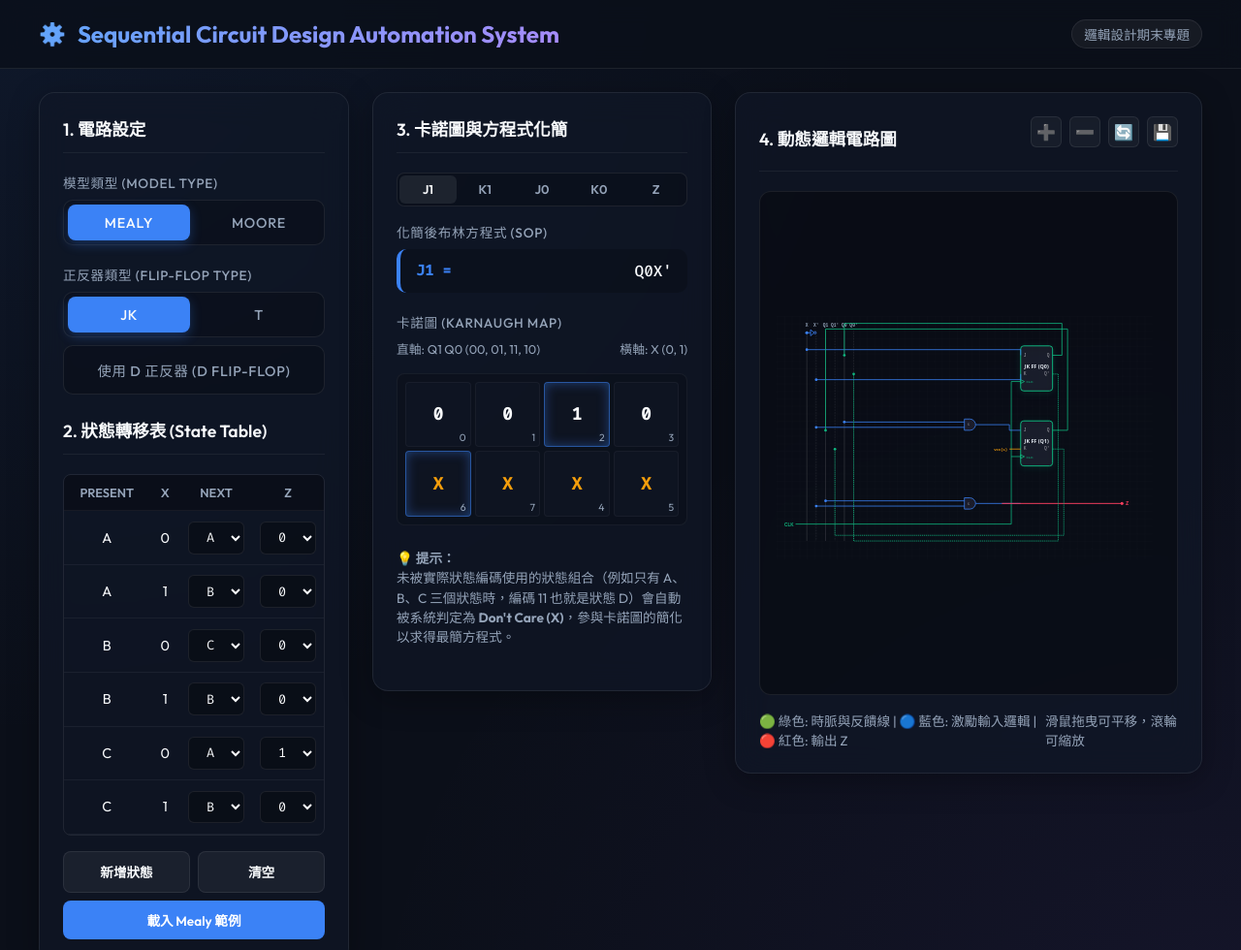
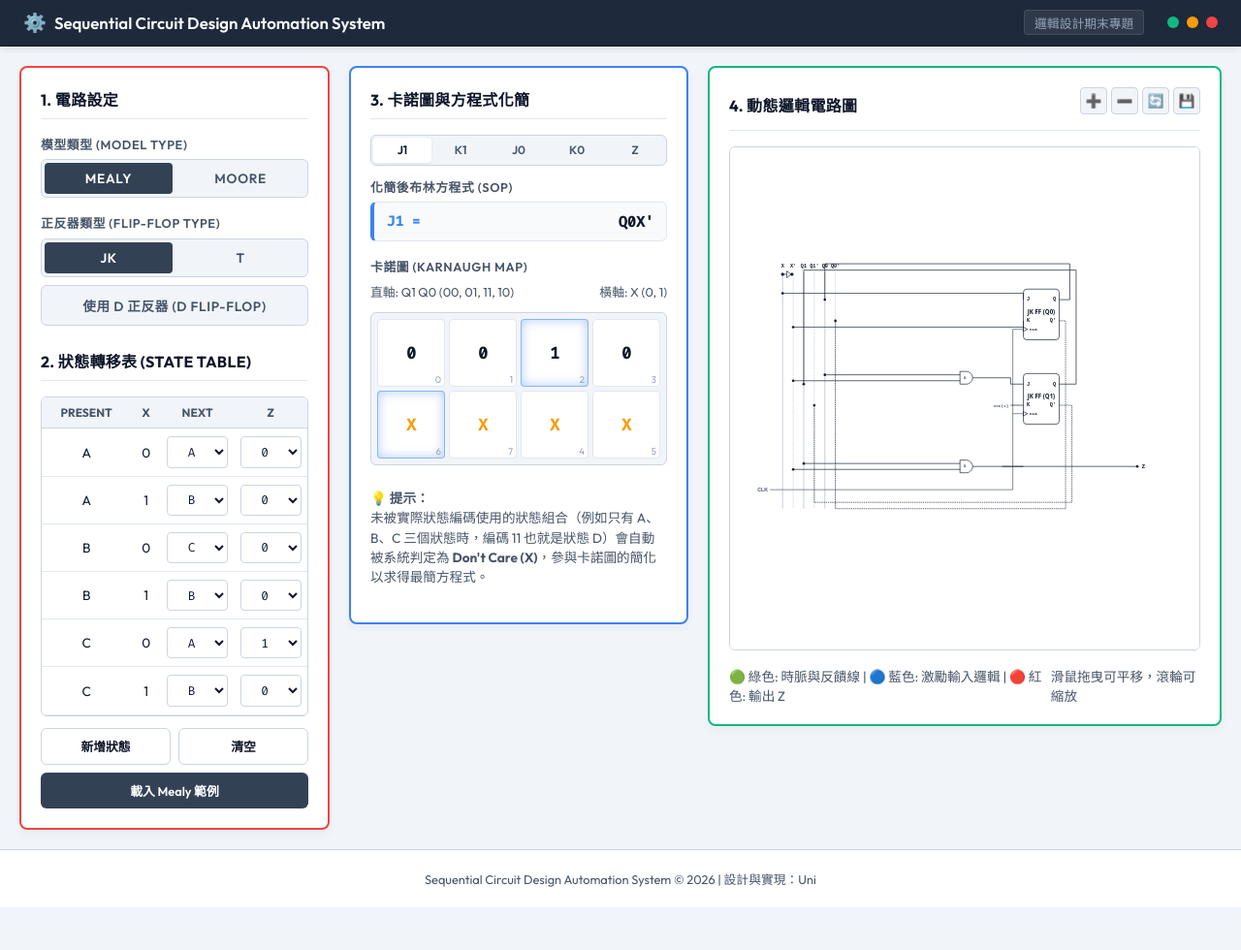
Before and after one commit to uni-cpu586/sequential-logic-designer, a plain HTML site: page index.html in a window 1280 px wide. Shown: the top 980 px of the page at 97% size. After the commit the page ends 936 px from the top, so only its background shows below. Drawn offline with Linux system fonts and the light colour scheme.

Commit message:
Change circuit diagram to black-and-white textbook style and update theme

```diff
--- a/index.html
+++ b/index.html
@@ -9,15 +9,23 @@
 <body>
 
   <header>
-    <div>
+    <div style="display: flex; align-items: center; gap: 0.5rem;">
+      <span style="font-size: 1.2rem;">⚙️</span>
       <h1>Sequential Circuit Design Automation System</h1>
     </div>
-    <div class="subtitle">邏輯設計期末專題</div>
+    <div style="display: flex; align-items: center; gap: 1rem;">
+      <div class="subtitle">邏輯設計期末專題</div>
+      <div class="window-controls">
+        <span class="win-btn min"></span>
+        <span class="win-btn max"></span>
+        <span class="win-btn close"></span>
+      </div>
+    </div>
   </header>
 
   <main>
     <!-- 第一欄：設定與狀態表輸入 -->
-    <section class="panel">
+    <section class="panel panel-red">
       <div class="panel-title">1. 電路設定</div>
 
       <div class="form-group">
@@ -95,7 +103,7 @@
     </section>
 
     <!-- 第二欄：化簡方程式與卡諾圖 -->
-    <section class="panel">
+    <section class="panel panel-blue">
       <div class="panel-title">3. 卡諾圖與方程式化簡</div>
 
       <!-- 方程式分頁切換 -->
@@ -131,7 +139,7 @@
     </section>
 
     <!-- 第三欄：電路圖畫布 -->
-    <section class="panel" style="grid-column: span 1;">
+    <section class="panel panel-green" style="grid-column: span 1;">
       <div class="panel-title">
         <span>4. 動態邏輯電路圖</span>
         <div class="circuit-toolbar">
--- a/style.css
+++ b/style.css
@@ -1,25 +1,25 @@
 /*
- * 序向電路自動化設計系統 - 現代美學樣式表
+ * Sequential Circuit Design Automation System - Light Desktop Window Theme
  */
 
 @import url('https://fonts.googleapis.com/css2?family=Outfit:wght@300;400;500;600;700&family=Fira+Code:wght@400;500&display=swap');
 
 :root {
-  --bg-primary: #0b0f19;
-  --bg-surface: rgba(17, 24, 39, 0.7);
-  --border-color: rgba(255, 255, 255, 0.08);
-  --text-primary: #f8fafc;
-  --text-secondary: #94a3b8;
+  --bg-primary: #f1f5f9; /* 淺灰底色 */
+  --bg-surface: #ffffff; /* 純白卡片 */
+  --border-color: #cbd5e1; /* 邊框線條 */
+  --text-primary: #0f172a; /* 深色文字 */
+  --text-secondary: #475569; /* 次要文字 */
 
   --accent-blue: #3b82f6;
   --accent-purple: #8b5cf6;
   --accent-green: #10b981;
-  --accent-red: #f43f5e;
+  --accent-red: #ef4444;
   --accent-yellow: #f59e0b;
 
-  --shadow-glow: 0 0 20px rgba(59, 130, 246, 0.15);
-  --border-radius: 16px;
-  --transition-speed: 0.25s;
+  --shadow-glow: 0 4px 10px rgba(0, 0, 0, 0.04);
+  --border-radius: 8px;
+  --transition-speed: 0.2s;
 }
 
 * {
@@ -36,56 +36,66 @@ body {
   display: flex;
   flex-direction: column;
   overflow-x: hidden;
-  background-image:
-    radial-gradient(at 0% 0%, rgba(59, 130, 246, 0.08) 0px, transparent 50%),
-    radial-gradient(at 100% 100%, rgba(139, 92, 246, 0.08) 0px, transparent 50%);
 }
 
-/* 頂部導覽列 */
+/* 視窗標題列 (仿照 Windows/Mac 桌面視窗) */
 header {
   display: flex;
   justify-content: space-between;
   align-items: center;
-  padding: 1.25rem 2.5rem;
-  border-bottom: 1px solid var(--border-color);
-  backdrop-filter: blur(12px);
-  background-color: rgba(11, 15, 25, 0.8);
+  padding: 0.65rem 1.5rem;
+  background-color: #1e293b; /* 深色標題列 */
+  color: #ffffff;
+  border-bottom: 1px solid #0f172a;
   position: sticky;
   top: 0;
   z-index: 10;
+  box-shadow: 0 2px 8px rgba(0, 0, 0, 0.1);
 }
 
 header h1 {
-  font-size: 1.5rem;
-  font-weight: 700;
-  background: linear-gradient(135deg, #60a5fa 0%, #a78bfa 100%);
-  -webkit-background-clip: text;
-  -webkit-text-fill-color: transparent;
+  font-size: 1.05rem;
+  font-weight: 600;
+  color: #f8fafc;
   display: flex;
   align-items: center;
-  gap: 0.75rem;
-}
-
-header h1::before {
-  content: '⚙️';
-  font-size: 1.4rem;
 }
 
 .subtitle {
-  font-size: 0.85rem;
-  color: var(--text-secondary);
-  background: rgba(255, 255, 255, 0.05);
-  padding: 0.25rem 0.75rem;
-  border-radius: 9999px;
-  border: 1px solid var(--border-color);
+  font-size: 0.8rem;
+  color: #94a3b8;
+  background: rgba(255, 255, 255, 0.08);
+  padding: 0.15rem 0.6rem;
+  border-radius: 4px;
+  border: 1px solid rgba(255, 255, 255, 0.1);
 }
+
+/* 視窗控制按鈕 */
+.window-controls {
+  display: flex;
+  gap: 8px;
+  align-items: center;
+  margin-left: 0.5rem;
+}
+
+.win-btn {
+  width: 12px;
+  height: 12px;
+  border-radius: 50%;
+  display: inline-block;
+  cursor: pointer;
+}
+
+.win-btn.close { background-color: #ef4444; }
+.win-btn.max { background-color: #f59e0b; }
+.win-btn.min { background-color: #10b981; }
 
 /* 主要佈局 */
 main {
   display: grid;
   grid-template-columns: 320px 350px 1fr;
-  gap: 1.5rem;
-  padding: 1.5rem 2.5rem;
+  gap: 1.25rem;
+  padding: 1.25rem;
   flex: 1;
   max-width: 1800px;
   margin: 0 auto;
@@ -99,43 +109,54 @@ main {
   }
 }
 
-/* 卡片容器 (Glassmorphism) */
+/* 卡片容器 (無毛玻璃，改為俐落的白底彩色外框) */
 .panel {
   background: var(--bg-surface);
-  border: 1px solid var(--border-color);
+  border: 1.5px solid var(--border-color);
   border-radius: var(--border-radius);
-  padding: 1.5rem;
-  backdrop-filter: blur(16px);
-  box-shadow: 0 8px 32px 0 rgba(0, 0, 0, 0.3);
-  transition: border-color var(--transition-speed), box-shadow var(--transition-speed);
+  padding: 1.25rem;
+  box-shadow: var(--shadow-glow);
+  transition: transform var(--transition-speed);
 }
 
-.panel:hover {
-  border-color: rgba(255, 255, 255, 0.12);
+/* 特殊外框色（對應投影幕風格） */
+.panel.panel-red {
+  border: 2px solid var(--accent-red);
+}
+
+.panel.panel-blue {
+  border: 2px solid var(--accent-blue);
+}
+
+.panel.panel-green {
+  border: 2px solid var(--accent-green);
 }
 
 .panel-title {
-  font-size: 1.1rem;
-  font-weight: 600;
-  margin-bottom: 1.25rem;
-  padding-bottom: 0.75rem;
-  border-bottom: 1px solid rgba(255, 255, 255, 0.06);
+  font-size: 1rem;
+  font-weight: 700;
+  margin-bottom: 1rem;
+  padding-bottom: 0.5rem;
+  border-bottom: 1px solid #e2e8f0;
   display: flex;
   align-items: center;
   justify-content: space-between;
+  color: var(--text-primary);
+  text-transform: uppercase;
+  letter-spacing: 0.02em;
 }
 
 /* 控制表單樣式 */
 .form-group {
-  margin-bottom: 1.25rem;
+  margin-bottom: 1rem;
 }
 
 .form-group label {
   display: block;
-  font-size: 0.85rem;
-  font-weight: 500;
+  font-size: 0.8rem;
+  font-weight: 600;
   color: var(--text-secondary);
-  margin-bottom: 0.5rem;
+  margin-bottom: 0.4rem;
   text-transform: uppercase;
   letter-spacing: 0.05em;
 }
@@ -144,22 +165,22 @@ main {
 .radio-group {
   display: grid;
   grid-template-columns: 1fr 1fr;
-  gap: 0.5rem;
-  background: rgba(0, 0, 0, 0.2);
-  padding: 0.25rem;
-  border-radius: 10px;
-  border: 1px solid var(--border-color);
+  gap: 4px;
+  background: #f1f5f9;
+  padding: 3px;
+  border-radius: 6px;
+  border: 1px solid #cbd5e1;
 }
 
 .radio-group label {
   display: flex;
   justify-content: center;
   align-items: center;
-  padding: 0.6rem;
-  border-radius: 8px;
+  padding: 0.45rem;
+  border-radius: 4px;
   cursor: pointer;
-  font-size: 0.9rem;
-  font-weight: 500;
+  font-size: 0.85rem;
+  font-weight: 600;
   color: var(--text-secondary);
   transition: all var(--transition-speed) ease;
   margin-bottom: 0;
@@ -170,58 +191,58 @@ main {
 }
 
 .radio-group input[type="radio"]:checked + span {
-  color: var(--text-primary);
+  color: #ffffff;
 }
 
 .radio-group label:has(input[type="radio"]:checked) {
-  background: var(--accent-blue);
-  color: var(--text-primary);
-  box-shadow: 0 4px 12px rgba(59, 130, 246, 0.3);
+  background: #334155; /* 深灰藍選中底色 */
+  color: #ffffff;
 }
 
 /* 狀態表設計 */
 .state-table-container {
   overflow-x: auto;
-  margin-top: 1rem;
+  margin-top: 0.75rem;
   max-height: 380px;
   overflow-y: auto;
-  border-radius: 8px;
-  border: 1px solid var(--border-color);
+  border-radius: 6px;
+  border: 1px solid #cbd5e1;
 }
 
 table {
   width: 100%;
   border-collapse: collapse;
   text-align: center;
-  font-size: 0.9rem;
+  font-size: 0.85rem;
 }
 
 th, td {
-  padding: 0.65rem 0.5rem;
-  border-bottom: 1px solid rgba(255, 255, 255, 0.05);
+  padding: 0.5rem 0.4rem;
+  border-bottom: 1px solid #e2e8f0;
 }
 
 th {
-  background: rgba(0, 0, 0, 0.3);
-  font-weight: 600;
+  background: #f1f5f9;
+  font-weight: 700;
   color: var(--text-secondary);
-  font-size: 0.8rem;
+  font-size: 0.75rem;
   text-transform: uppercase;
+  border-bottom: 1.5px solid #cbd5e1;
 }
 
 tr:hover td {
-  background: rgba(255, 255, 255, 0.02);
+  background: #f8fafc;
 }
 
 select, input[type="text"] {
-  background: rgba(0, 0, 0, 0.3);
-  border: 1px solid var(--border-color);
+  background: #ffffff;
+  border: 1px solid #cbd5e1;
   color: var(--text-primary);
-  padding: 0.4rem;
-  border-radius: 6px;
+  padding: 0.35rem;
+  border-radius: 4px;
   text-align: center;
   font-family: 'Fira Code', monospace;
-  font-size: 0.85rem;
+  font-size: 0.8rem;
   width: 100%;
   outline: none;
   transition: border-color var(--transition-speed);
@@ -235,47 +256,47 @@ select:focus, input[type="text"]:focus {
 .btn-group {
   display: flex;
   gap: 0.5rem;
-  margin-top: 1rem;
+  margin-top: 0.75rem;
 }
 
 button {
   flex: 1;
-  padding: 0.65rem 1rem;
-  border-radius: 8px;
+  padding: 0.55rem 0.75rem;
+  border-radius: 6px;
   font-weight: 600;
-  font-size: 0.85rem;
+  font-size: 0.8rem;
   cursor: pointer;
   transition: all var(--transition-speed) ease;
-  border: 1px solid var(--border-color);
+  border: 1px solid #cbd5e1;
   font-family: inherit;
 }
 
 .btn-primary {
-  background: var(--accent-blue);
+  background: #334155;
   color: white;
   border: none;
 }
 
 .btn-primary:hover {
-  background: #2563eb;
-  box-shadow: 0 4px 15px rgba(59, 130, 246, 0.4);
+  background: #1e293b;
 }
 
 .btn-secondary {
-  background: rgba(255, 255, 255, 0.05);
+  background: #ffffff;
   color: var(--text-primary);
 }
 
 .btn-secondary:hover {
-  background: rgba(255, 255, 255, 0.1);
+  background: #f1f5f9;
 }
 
 /* 方程式顯示 */
 .equation-card {
-  background: rgba(0, 0, 0, 0.2);
-  border-radius: 10px;
-  padding: 0.75rem 1rem;
-  margin-bottom: 0.75rem;
+  background: #f8fafc;
+  border-radius: 6px;
+  padding: 0.6rem 0.8rem;
+  margin-bottom: 0.5rem;
+  border: 1px solid #e2e8f0;
   border-left: 4px solid var(--accent-blue);
   display: flex;
   justify-content: space-between;
@@ -284,15 +305,16 @@ button {
 
 .eq-label {
   font-family: 'Fira Code', monospace;
-  font-weight: bold;
-  font-size: 0.95rem;
+  font-weight: 700;
+  font-size: 0.9rem;
   color: var(--accent-blue);
 }
 
 .eq-expr {
   font-family: 'Fira Code', monospace;
-  font-size: 1rem;
-  font-weight: 500;
+  font-size: 0.95rem;
+  font-weight: 600;
+  color: var(--text-primary);
 }
 
 /* 卡諾圖樣式 (K-Map Grid) */
@@ -300,16 +322,16 @@ button {
   display: grid;
   grid-template-columns: repeat(4, 1fr);
   gap: 4px;
-  margin: 1rem 0;
-  background: rgba(0,0,0,0.15);
-  padding: 8px;
-  border-radius: 8px;
-  border: 1px solid rgba(255,255,255,0.05);
+  margin: 0.75rem 0;
+  background: #f1f5f9;
+  padding: 6px;
+  border-radius: 6px;
+  border: 1px solid #cbd5e1;
 }
 
 .kmap-cell {
-  background: rgba(17, 24, 39, 0.6);
-  border: 1px solid rgba(255,255,255,0.04);
+  background: #ffffff;
+  border: 1px solid #e2e8f0;
   aspect-ratio: 1;
   display: flex;
   flex-direction: column;
@@ -321,52 +343,54 @@ button {
 
 .kmap-cell-val {
   font-family: 'Fira Code', monospace;
-  font-size: 1.1rem;
-  font-weight: bold;
+  font-size: 1.05rem;
+  font-weight: 700;
+  color: var(--text-primary);
 }
 
 .kmap-cell-idx {
-  font-size: 0.65rem;
-  color: var(--text-secondary);
+  font-size: 0.6rem;
+  color: #94a3b8;
   position: absolute;
-  bottom: 2px;
-  right: 4px;
+  bottom: 1px;
+  right: 3px;
 }
 
 /* 電路圖控制 */
 .circuit-toolbar {
   display: flex;
-  gap: 0.5rem;
+  gap: 4px;
   justify-content: flex-end;
-  margin-bottom: 0.75rem;
+  margin-bottom: 0.5rem;
 }
 
 .btn-tool {
   flex: none;
-  width: 32px;
-  height: 32px;
+  width: 28px;
+  height: 28px;
   padding: 0;
   display: flex;
   align-items: center;
   justify-content: center;
-  border-radius: 6px;
-  background: rgba(255, 255, 255, 0.04);
+  border-radius: 4px;
+  background: #f1f5f9;
   color: var(--text-secondary);
-  font-size: 1rem;
+  border: 1px solid #cbd5e1;
+  font-size: 0.85rem;
 }
 
 .btn-tool:hover {
-  background: rgba(255, 255, 255, 0.1);
+  background: #e2e8f0;
   color: var(--text-primary);
 }
 
-/* SVG 畫布區域 */
+/* SVG 畫布區域 (改為經典白底線稿圖風格) */
 .circuit-canvas-container {
   width: 100%;
   height: 520px;
-  background: rgba(0, 0, 0, 0.35);
-  border-radius: 12px;
-  border: 1px solid var(--border-color);
+  background: #ffffff; /* 純白背景 */
+  border-radius: 6px;
+  border: 1.5px solid #cbd5e1;
   position: relative;
   overflow: hidden;
 }
@@ -375,60 +399,160 @@ svg {
   width: 100%;
   height: 100%;
   cursor: grab;
+  background-color: #ffffff;
 }
 
 svg:active {
   cursor: grabbing;
 }
 
-/* SVG 電路圖微觀互動樣式 */
+/* --- SVG 電路教科書線稿風格強制覆寫 --- */
+
+/* 1. 垂直軌道導線與標籤 */
+.bus-rails line {
+  stroke: #94a3b8 !important; /* 灰黑軌道線 */
+  stroke-width: 1.2px !important;
+}
+
+.bus-rails text {
+  fill: #0f172a !important; /* 純黑軌道文字 */
+  font-weight: 700 !important;
+}
+
+.bus-rails path,
+.bus-rails circle {
+  stroke: #0f172a !important;
+  fill: #ffffff !important;
+  stroke-width: 1.5px !important;
+}
+
+.bus-rails circle {
+  fill: #0f172a !important;
+}
+
+/* 2. 正反器框本體與文字 */
+.flip-flops rect {
+  fill: #ffffff !important; /* 白色填充 */
+  stroke: #0f172a !important; /* 純黑外框 */
+  stroke-width: 1.5px !important;
+  filter: none !important; /* 移除發光陰影 */
+}
+
+.flip-flops text {
+  fill: #0f172a !important;
+  font-weight: 600 !important;
+}
+
+.flip-flops polygon {
+  stroke: #0f172a !important;
+  stroke-width: 1.5px !important;
+}
+
+/* 3. 時脈 (CLK) 信號線 */
+.clock-wires line,
+.clock-wires path {
+  stroke: #475569 !important; /* 灰黑時脈線 */
+  stroke-width: 1.5px !important;
+}
+
+.clock-wires text {
+  fill: #475569 !important;
+  font-weight: bold !important;
+}
+
+/* 4. 邏輯閘 (AND, OR, NOT, XOR) */
 .logic-gate {
-  transition: filter var(--transition-speed), stroke var(--transition-speed);
+  fill: #ffffff !important; /* 白色填充 */
+  stroke: #0f172a !important; /* 純黑外框 */
+  stroke-width: 1.5px !important;
+  transition: stroke var(--transition-speed), filter var(--transition-speed);
+}
+
+/* 邏輯閘內部的 & 或 ≥1 文字 */
+#circuit-gates text {
+  fill: #475569 !important;
+  font-weight: 700 !important;
+}
+
+/* 5. 電路連接線與點 */
+#circuit-wires path,
+#circuit-wires line,
+.feedback-loops path {
+  stroke: #0f172a !important; /* 預設純黑連接線 */
+  stroke-width: 1.5px !important;
+  fill: none !important;
+}
+
+/* 導線交叉點的圓點 */
+#circuit-wires circle,
+.feedback-loops circle,
+.bus-rails circle {
+  fill: #0f172a !important; /* 純黑圓點 */
+  r: 3px !important;
+}
+
+/* 6. 輸出信號 Z */
+#circuit-wires path[stroke="#f43f5e"] {
+  stroke: #0f172a !important; /* 輸出線也保持黑色 */
+}
+
+#circuit-wires circle[fill="#f43f5e"] {
+  fill: #0f172a !important;
+}
+
+#circuit-wires text[fill="#f43f5e"] {
+  fill: #0f172a !important;
+  font-weight: 700 !important;
+}
+
+/* --- 微觀滑鼠懸停高亮互動 (讓教科書風格也有動態靈魂) --- */
+.logic-gate:hover {
+  stroke: var(--accent-blue) !important;
+  filter: drop-shadow(0 0 4px rgba(59, 130, 246, 0.4));
   cursor: pointer;
 }
 
-.logic-gate:hover {
-  filter: drop-shadow(0 0 8px rgba(59, 130, 246, 0.6));
-  stroke: #60a5fa;
-}
-
-.logic-gate[data-equation="Z"]:hover {
-  filter: drop-shadow(0 0 8px rgba(244, 63, 94, 0.6));
-  stroke: #fb7185;
+#circuit-wires path:hover,
+.feedback-loops path:hover {
+  stroke: var(--accent-blue) !important;
+  stroke-width: 2px !important;
+  cursor: pointer;
 }
 
 /* 頁尾 */
 footer {
   text-align: center;
-  padding: 1.5rem;
+  padding: 1.25rem;
   border-top: 1px solid var(--border-color);
   color: var(--text-secondary);
-  font-size: 0.85rem;
+  font-size: 0.8rem;
   margin-top: auto;
+  background: #ffffff;
 }
 
-/* 左右切換的 Tab 按鈕 (用於中欄 K-Map 方程式顯示切換) */
+/* Tab 按鈕 */
 .tab-group {
   display: flex;
-  background: rgba(0, 0, 0, 0.2);
+  background: #f1f5f9;
   padding: 2px;
-  border-radius: 8px;
-  border: 1px solid var(--border-color);
-  margin-bottom: 1rem;
+  border-radius: 6px;
+  border: 1px solid #cbd5e1;
+  margin-bottom: 0.75rem;
 }
 
 .tab-btn {
   flex: 1;
-  padding: 0.4rem;
-  border-radius: 6px;
+  padding: 0.35rem;
+  border-radius: 4px;
   background: transparent;
   border: none;
-  font-size: 0.8rem;
+  font-size: 0.75rem;
   color: var(--text-secondary);
+  font-weight: 600;
 }
 
 .tab-btn.active {
-  background: rgba(255, 255, 255, 0.08);
+  background: #ffffff;
   color: var(--text-primary);
-  font-weight: 600;
+  box-shadow: 0 1px 3px rgba(0, 0, 0, 0.08);
 }
```
